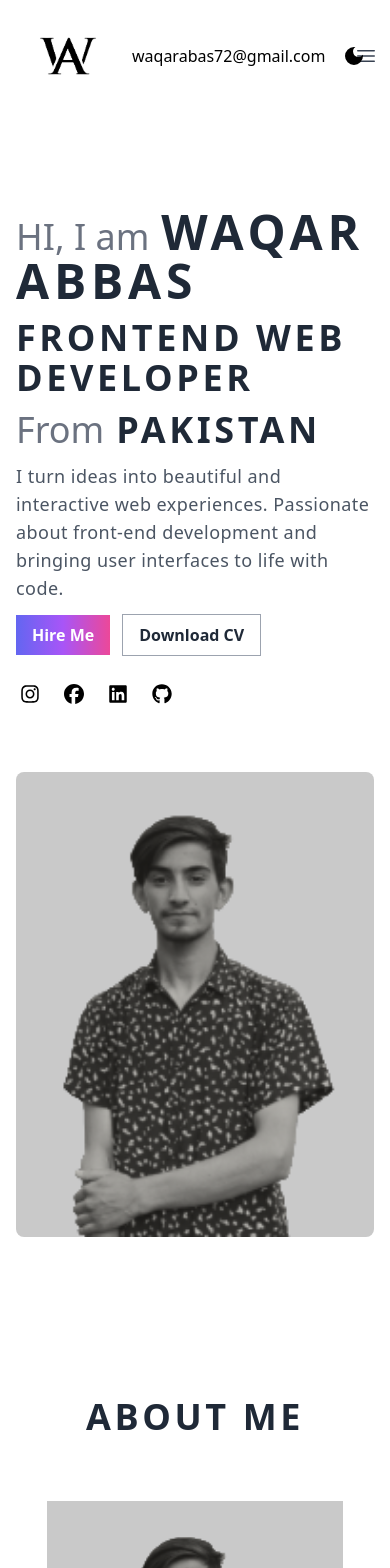
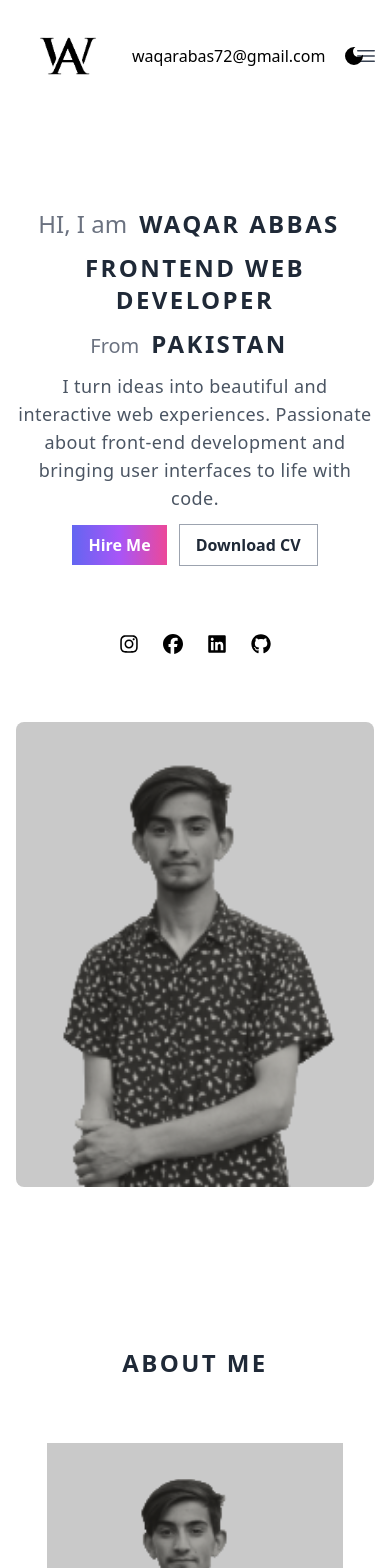
Before and after one commit to waqarabbas72/Portfolio, a React (Vite) app: page / in a window 390 px wide. Shown: the top 1568 px of the page. Built offline with nearby package versions, Linux system fonts and the light colour scheme; the HTML template or start-up script is replaced by a standard one.

Commit message:
motions added

```diff
--- a/package.json
+++ b/package.json
@@ -14,6 +14,7 @@
     "@heroicons/react": "^2.1.3",
     "@material-tailwind/react": "^2.1.9",
     "emailjs-com": "^3.2.0",
+    "framer-motion": "^11.1.7",
     "react": "^18.2.0",
     "react-dom": "^18.2.0",
     "react-icons": "^5.1.0",
--- a/src/components/About.jsx
+++ b/src/components/About.jsx
@@ -17,7 +17,7 @@ const data = [
 const About = () => {
   return (
     <div className="mx-auto max-w-2xl px-4 py-16 sm:px-6 sm:py-24 lg:max-w-7xl lg:px-8">
-      <p className="font-bold text-4xl text-center text-gray-800 tracking-widest mb-16">
+      <p className="font-bold text-2xl sm:text-4xl text-center text-gray-800 tracking-widest mb-16">
         ABOUT ME
       </p>
 
@@ -28,9 +28,9 @@ const About = () => {
               <div className="mt-5 flex flex-col lg:flex-row items-center justify-between gap-5">
                <img src={me} alt="" className="object-contain w-full h-96 rounded-lg" />
                 <div>
-                  <p className="font-bold text-gray-700 text-2xl tracking-wider">
+                  <p className="font-bold text-gray-700 text-lg sm:text-2xl tracking-wider">
                     Hi There! MySelf{" "}
-                    <span className="text-3xl ml-2 text-gray-800">
+                    <span className="text-xl sm:text-3xl ml-2 text-gray-800">
                       {item.name}
                     </span>{" "}
                     <br />
--- a/src/components/Contact.jsx
+++ b/src/components/Contact.jsx
@@ -46,7 +46,7 @@ function Contact() {
 
   return (
     <div id="contact">
-      <p className="font-bold text-4xl text-center text-gray-800 tracking-widest mb-8">
+      <p className="font-bold text-2xl sm:text-4xl text-center text-gray-800 tracking-widest mb-8">
        GET IN TOUCH!
       </p>
       <form
--- a/src/components/Content/Content.jsx
+++ b/src/components/Content/Content.jsx
@@ -1,59 +1,66 @@
 import SocialMedia from "../SocialMedia";
 import PdfDownloadButton from "../CvDownloadBtn";
 import resume from "../../documents/my-resume.pdf";
-import me from '../../images/me.png'
+import me from "../../images/me.png";
+import { motion } from "framer-motion";
 
 export default function Content() {
   return (
     <div className=" relative">
       <div className="mx-auto grid max-w-2xl grid-cols-1 items-center gap-x-8 gap-y-16 px-4 py-24 sm:px-6 sm:py-32 lg:max-w-7xl lg:grid-cols-2 lg:px-8">
-        <div className="">
-          <p className="text-4xl text-gray-500">
+        <motion.div
+          initial={{ x: "-100vw" }}
+          animate={{ x: 0 }}
+          transition={{ type: "spring", stiffness: 120, damping: 15 }}
+        >
+          <p className="text-2xl sm:text-4xl text-gray-500 text-center sm:text-start">
             HI, I am
-            <span className="mx-3 text-5xl font-bold tracking-widest text-gray-800">
+            <span className="mx-3 text-2xl sm:text-5xl font-bold tracking-widest text-gray-800">
               WAQAR ABBAS
             </span>
           </p>
-          <p className="text-4xl font-bold tracking-widest my-3 text-gray-800">
+          <p className="text-2xl sm:text-4xl font-bold tracking-widest my-3 text-gray-800 text-center sm:text-start">
             FRONTEND WEB DEVELOPER
           </p>
-          <p className="text-4xl text-gray-500">
+          <p className="text-xl sm:text-4xl text-gray-500 text-center sm:text-start">
             From
-            <span className="mx-3 text-4xl font-bold tracking-widest text-gray-800">
+            <span className="mx-3 text-2xl sm:text-4xl font-bold tracking-widest text-gray-800">
               PAKISTAN
             </span>
           </p>
-          <p className="text-gray-600 text-lg tracking-wide mt-3">
+          <p className="text-gray-600 text-lg tracking-wide mt-3 text-center sm:text-start">
             I turn ideas into beautiful and interactive web experiences.
             Passionate about front-end development and bringing user interfaces
             to life with code.
           </p>
-          <div className="mt-3">
+          <div className="mt-3 text-center sm:text-start">
             <button className="text-white py-2 px-4 mr-3 font-bold bg-gradient-to-r from-indigo-500 via-purple-500 to-pink-500">
               Hire Me
             </button>
-            {/* <button className="border border-gray-400 text-gray-800 font-bold py-2 px-4">
-              Download CV
-            </button> */}
             <PdfDownloadButton
               pdfUrl={resume}
               fileName="my_downloaded_pdf.pdf"
             />
           </div>
 
-          <div className="flex lg:gap-5 items-center mt-3 lg:flex-col lg:absolute lg:top-44 lg:right-3">
+        </motion.div>
+          <div className="flex lg:gap-5 items-center lg:flex-col lg:absolute lg:top-44 lg:right-3 justify-center sm:justify-start">
             <SocialMedia
-              className={`flex items-center mt-3 lg:flex-col gap-4`}
+              className={`flex items-center lg:flex-col gap-4`}
             />
           </div>
-        </div>
-        <div className="">
+        <motion.div
+          className="flex justify-center"
+          initial={{ y: "100vw" }}
+          animate={{ y: 0 }}
+          transition={{ type: "spring", stiffness: 120, damping: 15 }}
+        >
           <img
             src={me}
             alt="Walnut card tray with white powder coated steel divider and 3 punchout holes."
             className="rounded-lg bg-gray-100 w-96"
           />
-        </div>
+        </motion.div>
       </div>
     </div>
   );
--- a/src/components/Header/Header.jsx
+++ b/src/components/Header/Header.jsx
@@ -97,7 +97,7 @@ export default function Header() {
       </nav>
       <Dialog
         as="div"
-        className="lg:hidden"
+        className="lg:hidden "
         open={mobileMenuOpen}
         onClose={setMobileMenuOpen}
       >
--- a/src/components/Projects.jsx
+++ b/src/components/Projects.jsx
@@ -58,14 +58,18 @@ const products = [
 export default function Projects() {
   return (
     <div id="projects">
-      <p className="font-bold text-4xl text-center text-gray-800 tracking-wider">
+      <p className="font-bold text-2xl sm:text-4xl text-center text-gray-800 tracking-wider">
         MY PROJECTS
       </p>
 
       <div className="mx-auto max-w-2xl px-4 py-16 sm:px-6 sm:py-24 lg:max-w-7xl lg:px-8">
         <h2 className="sr-only">Products</h2>
 
-        <Carousel autoPlay infiniteLoop className=" border-gray-100 border-4 p-2 rounded-2xl">
+        <Carousel
+          autoPlay
+          infiniteLoop
+          className=" border-gray-100 border-4 p-2 rounded-2xl"
+        >
           {/* <div className="grid grid-cols-1 gap-x-6 gap-y-10 sm:grid-cols-2 lg:grid-cols-3 xl:grid-cols-4 xl:gap-x-8"> */}
           {products.map((product) => (
             <div key={product.id} className="group mb-7">
--- a/src/components/Qualification.jsx
+++ b/src/components/Qualification.jsx
@@ -32,7 +32,7 @@ const data = [
 const Qualification = () => {
   return (
     <div className="mx-auto max-w-2xl px-4 py-16 sm:px-6 sm:py-24 lg:max-w-7xl lg:px-8">
-      <p className="font-bold text-4xl text-center text-gray-800 tracking-widest mb-16">
+      <p className="font-bold text-2xl sm:text-4xl text-center text-gray-800 tracking-widest mb-16">
         QUALIFICATION
       </p>
 
@@ -41,15 +41,15 @@ const Qualification = () => {
           return (
             <>
               <div className="mt-5">
-                <p className="font-bold text-gray-800 text-lg flex items-center gap-4 tracking-widest">
+                <p className="font-bold text-gray-800 text-md sm:text-xl flex items-center gap-4 tracking-widest">
                   <span>{item.degreeIcon}</span>
                   {item.degree}
                 </p>
-                <p className="font-bold text-gray-500 flex items-center gap-4">
+                <p className="font-bold text-gray-500 flex items-center gap-4 text-sm sm:text-lg">
                   <span>{item.instituteIcon}</span>
                   {item.institute}
                 </p>
-                <p className="font-semibold text-gray-500 flex items-center gap-4">
+                <p className="font-semibold text-gray-500 flex items-center gap-4 text-sm sm:text-lg">
                   <span>{item.dateIcon}</span>
                   {item.date}
                 </p>
--- a/src/components/Skills.jsx
+++ b/src/components/Skills.jsx
@@ -65,7 +65,7 @@ const data = [
 const Skills = () => {
   return (
     <div id="skills">
-      <p className="font-bold text-4xl text-center text-gray-800 tracking-widest">
+      <p className="font-bold text-2xl sm:text-4xl text-center text-gray-800 tracking-widest">
         SKILLS & EXPERIENCE
       </p>
       <div className="mx-auto grid max-w-2xl grid-cols-1 md:grid-cols-2 text-center md:text-start items-center gap-x-8 gap-y-16 px-4 py-24 sm:px-6 sm:py-32 lg:max-w-7xl lg:grid-cols-3 lg:px-8">
@@ -78,8 +78,8 @@ const Skills = () => {
                   alt=""
                   className="w-auto h-40 rounded-lg my-3 object-center"
                 />
-                <p className="font-bold text-gray-800 text-xl">{item.skill}</p>
-                <p className="text-gray-600 font-bold">{item.experience}</p>
+                <p className="font-bold text-gray-800 text-md sm:text-xl">{item.skill}</p>
+                <p className="text-gray-600 font-bold text-sm sm:text-md">{item.experience}</p>
               </div>
             </>
           );
--- a/src/components/Work.jsx
+++ b/src/components/Work.jsx
@@ -23,7 +23,7 @@ const data = [
 const Work = () => {
   return (
     <div className="mx-auto max-w-2xl px-4 py-16 sm:px-6 sm:py-24 lg:max-w-7xl lg:px-8">
-      <p className="font-bold text-4xl text-center text-gray-800 tracking-widest mb-10">
+      <p className="font-bold text-2xl sm:text-4xl text-center text-gray-800 tracking-widest mb-10">
         WORK HISTORY
       </p>
 
@@ -32,15 +32,15 @@ const Work = () => {
           return (
             <>
               <div className="mt-5">
-                <p className="font-bold text-gray-800 text-xl flex items-center gap-4 tracking-widest">
+                <p className="font-bold text-gray-800 text-md sm:text-xl flex items-center gap-4 tracking-widest">
                   <span>{item.companyIcon}</span>
                   {item.company}
                 </p>
-                <p className="font-bold text-gray-500 flex items-center gap-4 tracking-wide">
+                <p className="font-bold text-gray-500 flex items-center gap-4 tracking-wide text-sm sm:text-lg">
                   <span>{item.roleIcon}</span>
                   {item.type}
                 </p>
-                <p className="font-semibold text-gray-500 flex items-center gap-4">
+                <p className="font-semibold text-gray-500 flex items-center gap-4 text-sm sm:text-lg">
                   <span>{item.dateIcon}</span>
                   {item.date}
                 </p>
```
Also changed, not shown: 1 other file (tests, documents, lock files or other folders).
